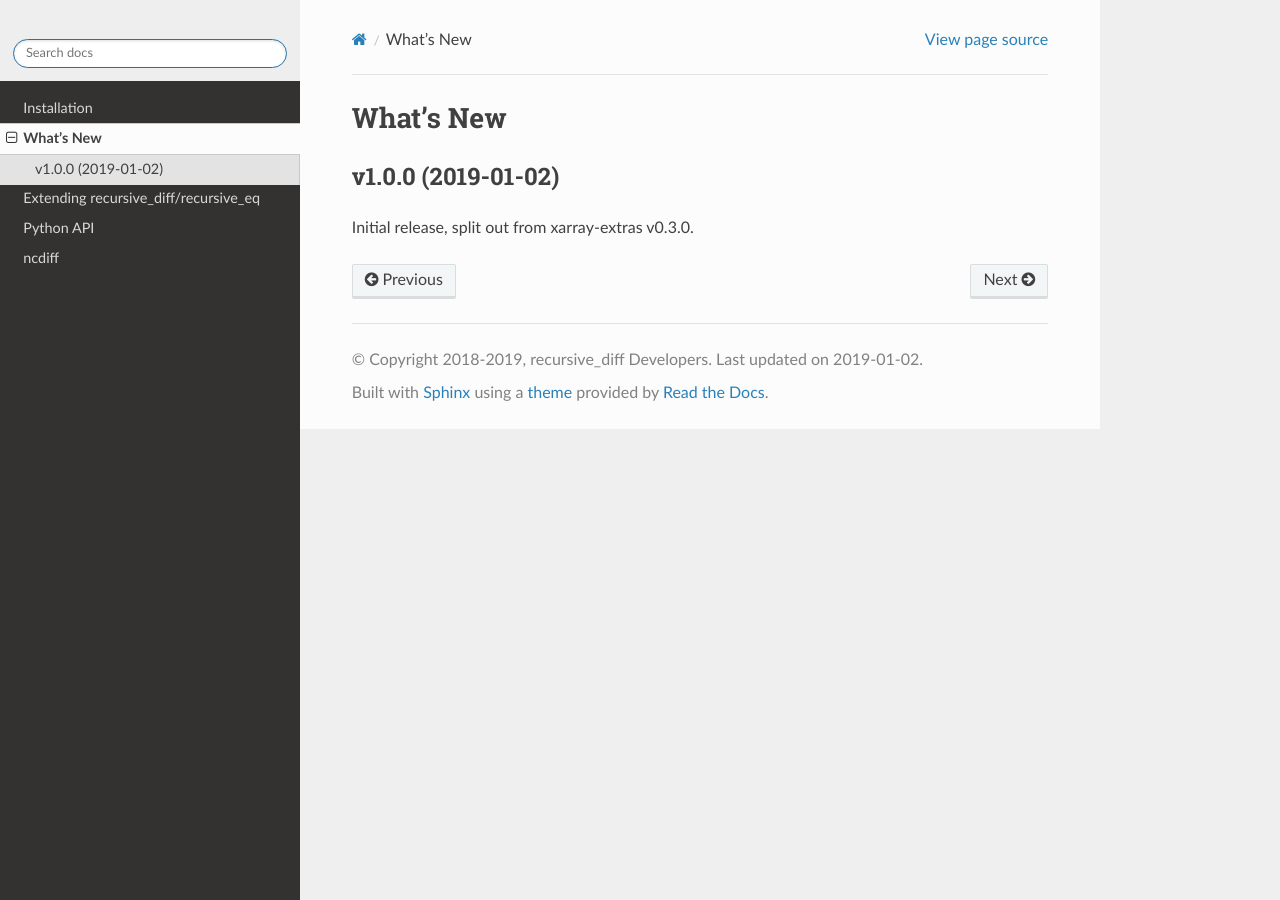
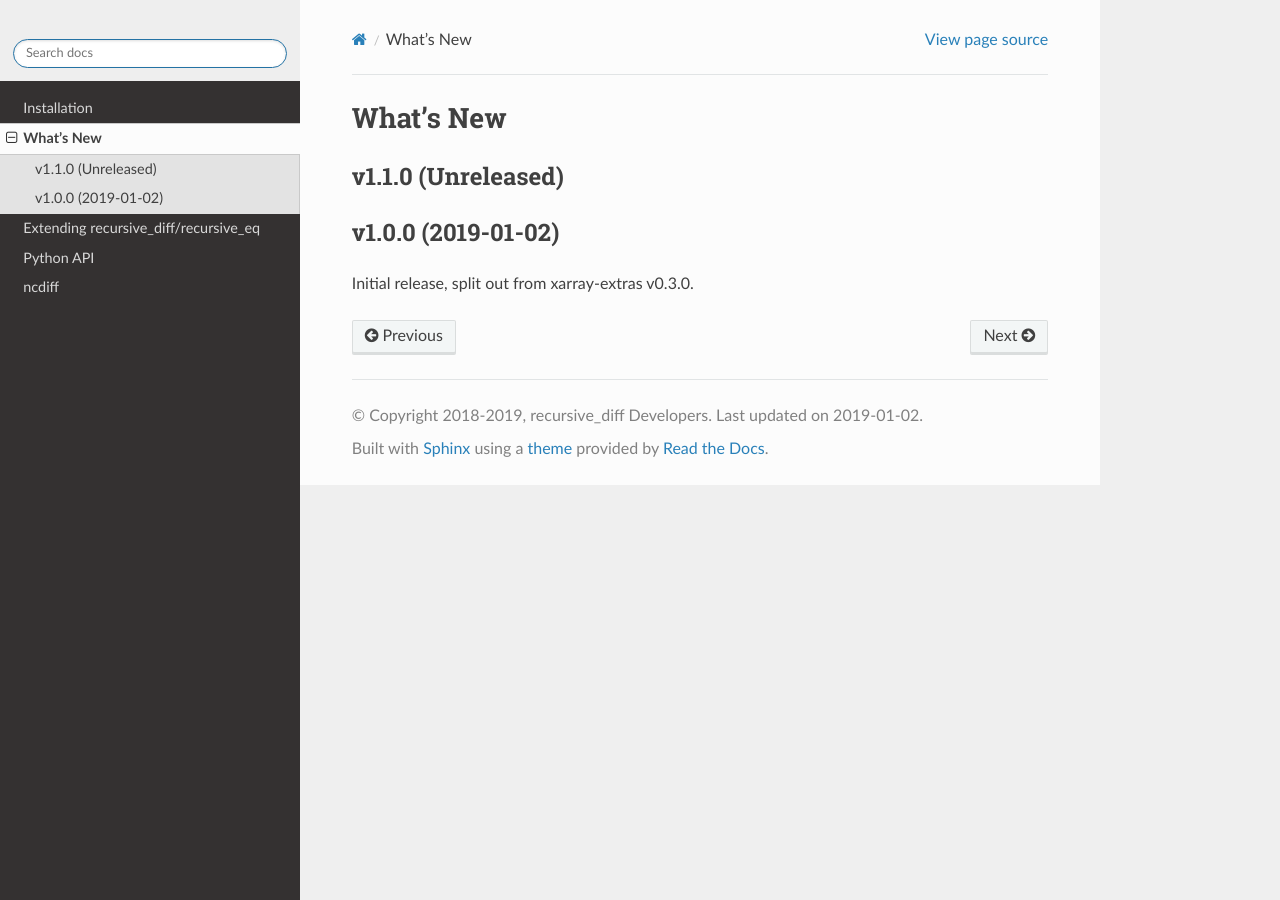
Before and after one commit to crusaderky/recursive_diff, a Sphinx documentation site: the page built from doc/whats-new.rst, in a window 1280 px wide. Built offline with Sphinx 7.4.7 and the Read the Docs theme 2.0.0, drawn with Linux system fonts in a browser that asks for light colours; the version number could not be read and is left out.

Commit message:
Revert to dev version

```diff
--- a/doc/whats-new.rst
+++ b/doc/whats-new.rst
@@ -2,6 +2,12 @@
 
 What's New
 ==========
+
+.. _whats-new.1.1.0:
+
+v1.1.0 (Unreleased)
+-------------------
+
 
 .. _whats-new.1.0.0:
 
--- a/setup.py
+++ b/setup.py
@@ -8,7 +8,7 @@ from setuptools import find_packages, setup
 MAJOR = 1
 MINOR = 0
 MICRO = 0
-ISRELEASED = True
+ISRELEASED = False
 VERSION = '%d.%d.%d' % (MAJOR, MINOR, MICRO)
 QUALIFIER = ''
 
```
